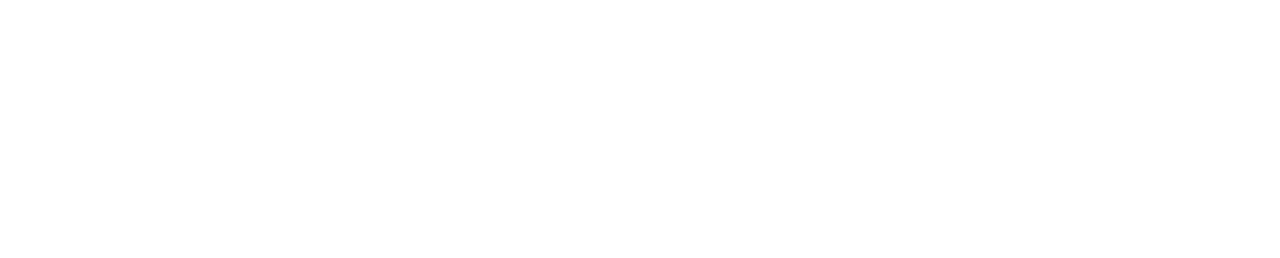
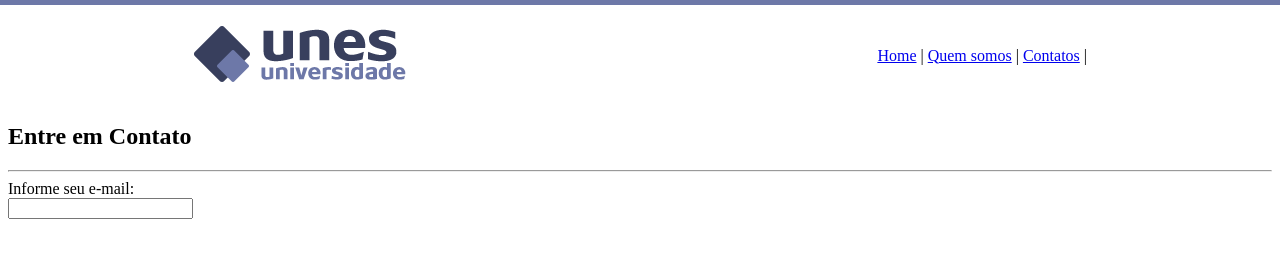
Before and after one commit to Gtssouza/PrimeiroHTML, a plain HTML site: page contatos.html in a window 1280 px wide. Drawn offline with Linux system fonts and the light colour scheme.

Commit message:
Finalizando e preenchendo contatos

```diff
--- a/contatos.html
+++ b/contatos.html
@@ -0,0 +1,30 @@
+<!DOCTYPE html>
+<meta charset="utf-8">
+<html>
+    <head>
+        <title>Contatos</title>
+    </head>
+
+    <body background="imagens/fundo2.png">
+
+        <table border="0" width="900" align="center">
+            <tr>
+                <td height = "89"><img src="imagens/logo.png"></td>
+                <td align="right">
+                    <a href="index.html">Home</a> |
+                    <a href="quemsomos.html">Quem somos</a> |
+                    <a href="contatos.html">Contatos</a> |
+                </td>
+            </tr>
+        </table>
+
+        <h2>Entre em Contato</h2>
+        <hr>
+
+        Informe seu e-mail:<br>
+        <form>
+            <input type="text" name="email">
+        </form>
+
+    </body>
+</html>
```
Also changed, not shown: quemsomos.html (+1 -0 lines).
